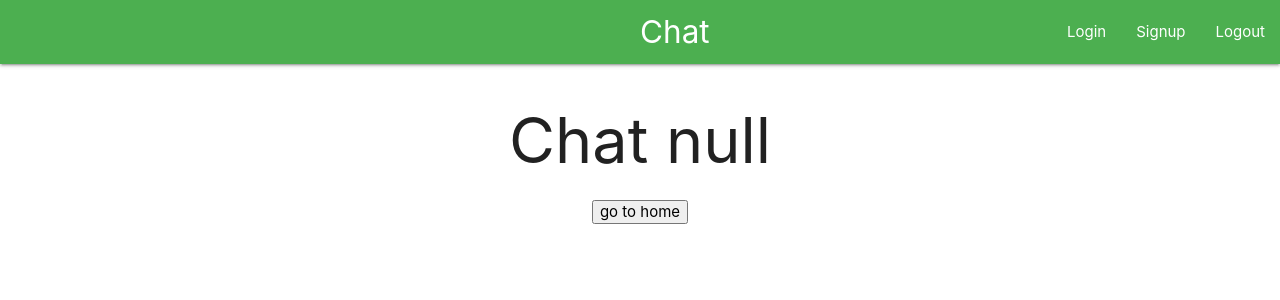
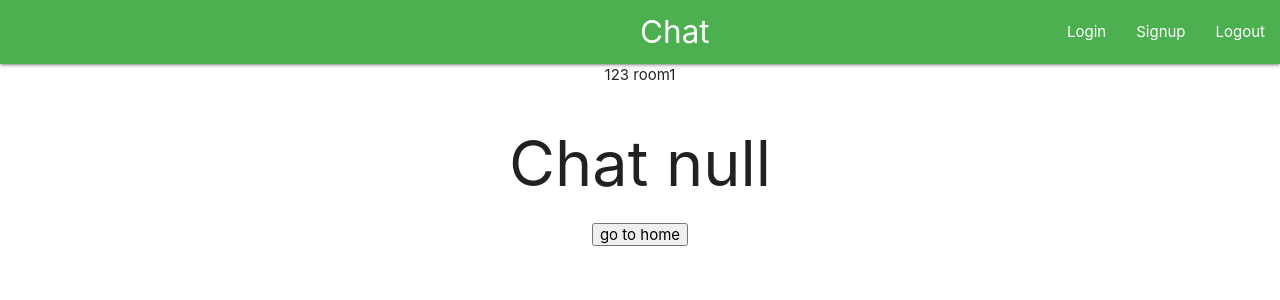
Before and after one commit to Baguswicaksono388/chat_apps, a React (Create React App) app in the folder client/: page /chat/123/room1 in a window 1280 px wide. Shown: the top 300 px of the page. Built offline with nearby package versions, Linux system fonts and the light colour scheme.

Commit message:
Bagus [Dev] belum jadi

```diff
--- a/client/src/App.js
+++ b/client/src/App.js
@@ -15,7 +15,7 @@
           <Navbar/>
           <Switch>
             <Route exact path="/" component={Home}/>
-            <Route path="/chat" component={Chat}/>
+            <Route path="/chat/:room_id/:room_name" component={Chat}/>
           </Switch>
         </UserContext.Provider>
       </div>
--- a/client/src/components/chat/Chat.js
+++ b/client/src/components/chat/Chat.js
@@ -1,11 +1,13 @@
 import React, {useContext} from 'react';
 import {UserContext} from '../../UserContext';
-import {Link} from 'react-router-dom';
+import {Link, useParams} from 'react-router-dom';
 
 const Chat = () => {
     const {user, setUser} = useContext(UserContext);
+    let {room_id, room_name} = useParams();
     return (
         <div>
+            <div>{room_id} {room_name}</div>
             <h1>Chat {JSON.stringify(user)}</h1>
             <Link to={'/'}>
                 <button>go to home</button>
--- a/client/src/components/home/Home.js
+++ b/client/src/components/home/Home.js
@@ -9,7 +9,8 @@
     useEffect(() => {
         socket = io(ENDPT);
         return () => {
-            socket.emit('disconnect');
+            socket.emit("disconnect");
+            // console.log(socket.emit());
             socket.off();
         }
     }, [ENDPT])
--- a/client/src/components/home/RoomList.js
+++ b/client/src/components/home/RoomList.js
@@ -1,10 +1,15 @@
 import React from 'react'
 import Room from './Room'
+import { Link } from 'react-router-dom';
 
 const RoomList = ({rooms}) => {
     return (
         <div>
-            {rooms && rooms.map(room =>(<Room key={room._id} name={room.name}/>))}
+            {rooms && rooms.map(room =>(
+                <Link to={'/chat/'+ room._id + '/' + room.name} key={room._id}>
+                    <Room name={room.name}/>
+                </Link>
+            ))}
         </div>
     )
 }
```
Also changed, not shown: 1 other file (tests, documents, lock files or other folders).
